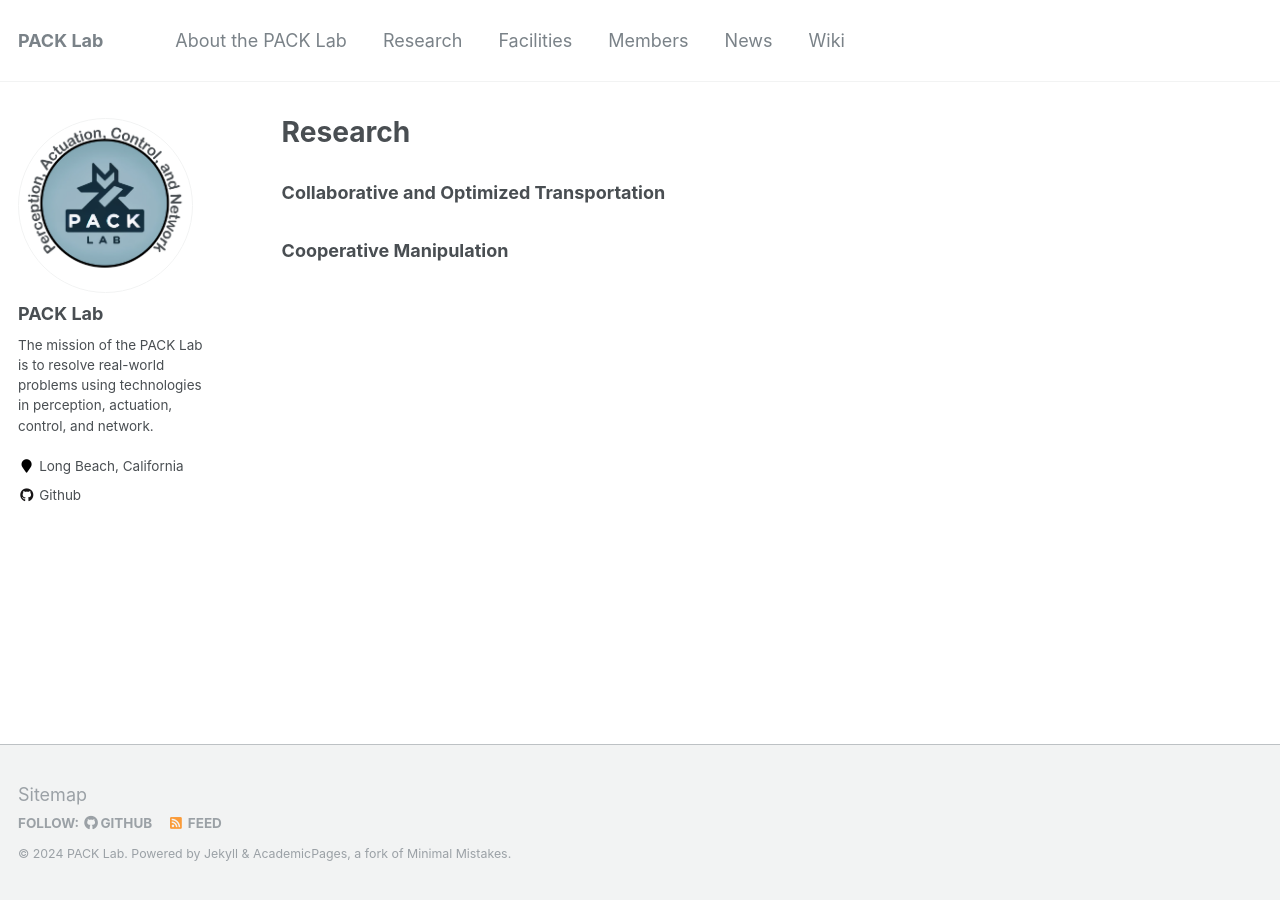
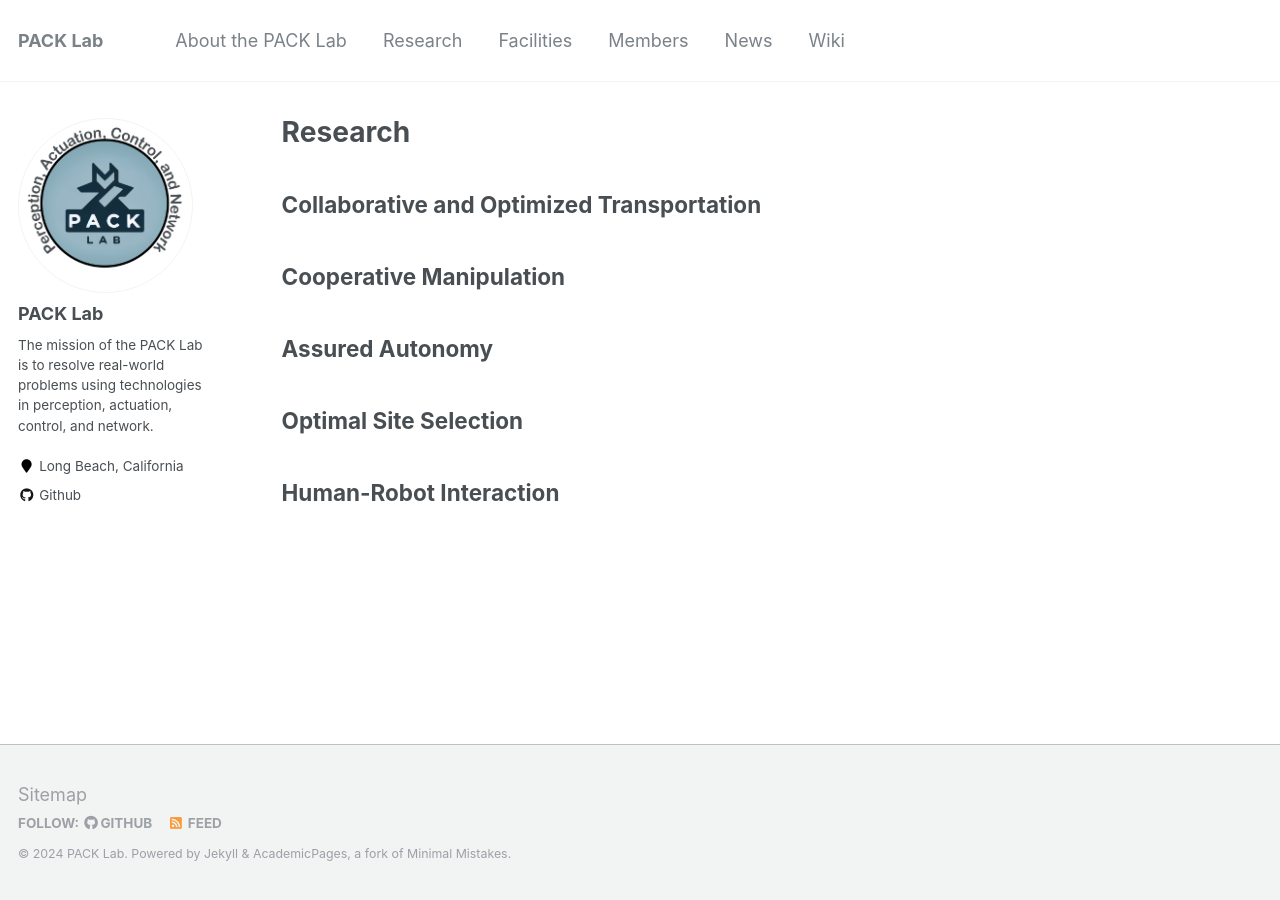
Before and after one commit to pack-lab/pack-lab.github.io, a Jekyll site: the page built from _pages/research.md, in a window 1280 px wide. Built offline with Jekyll 4.4.1, drawn with Linux system fonts in a browser that asks for light colours.

Commit message:
Update research.md

```diff
--- a/_pages/research.md
+++ b/_pages/research.md
@@ -5,6 +5,12 @@ permalink: /research/
 author_profile: true
 ---
 
-### Collaborative and Optimized Transportation
+## Collaborative and Optimized Transportation
 
-### Cooperative Manipulation
+## Cooperative Manipulation
+
+## Assured Autonomy
+
+## Optimal Site Selection
+
+## Human-Robot Interaction
```
